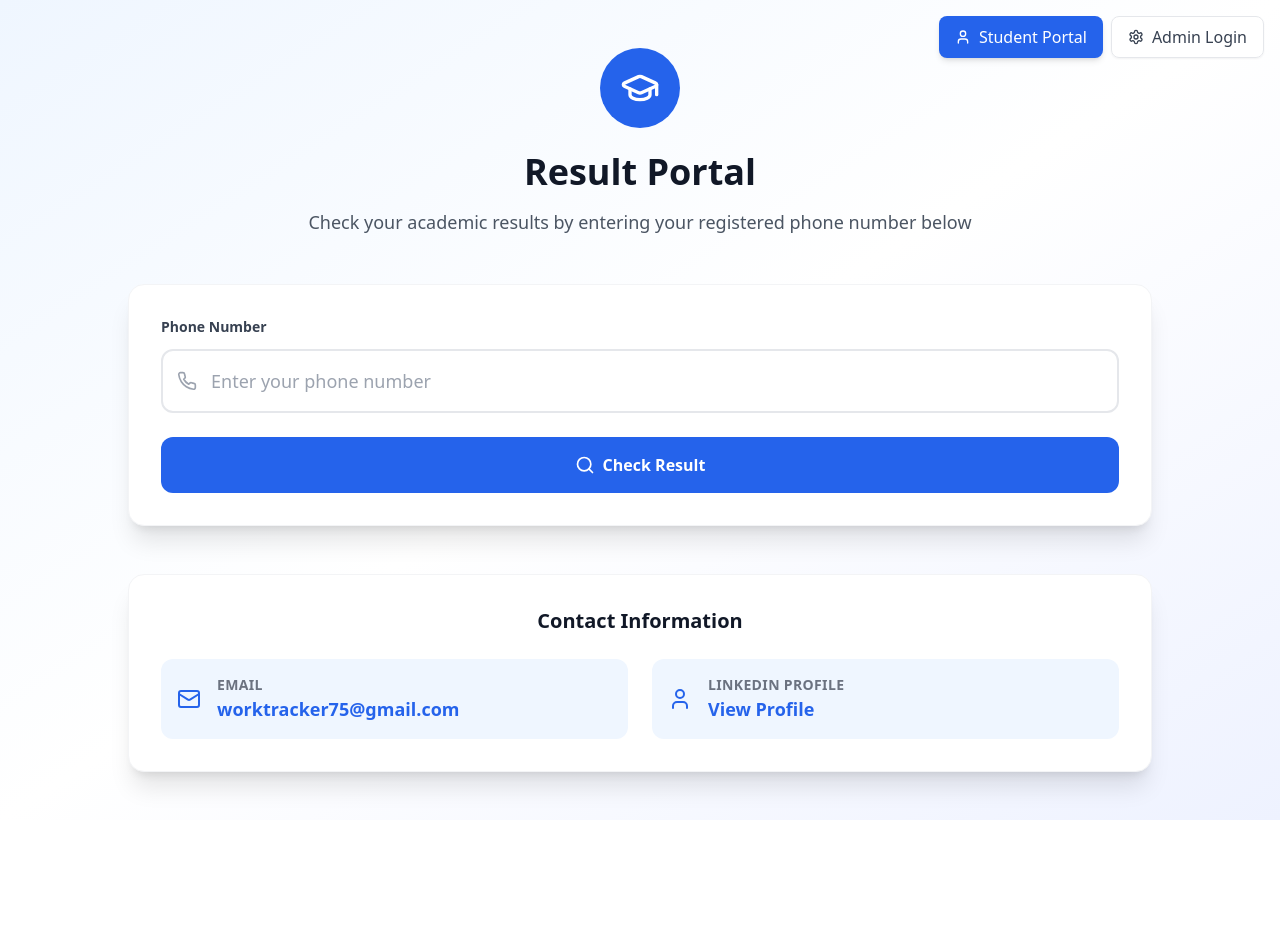
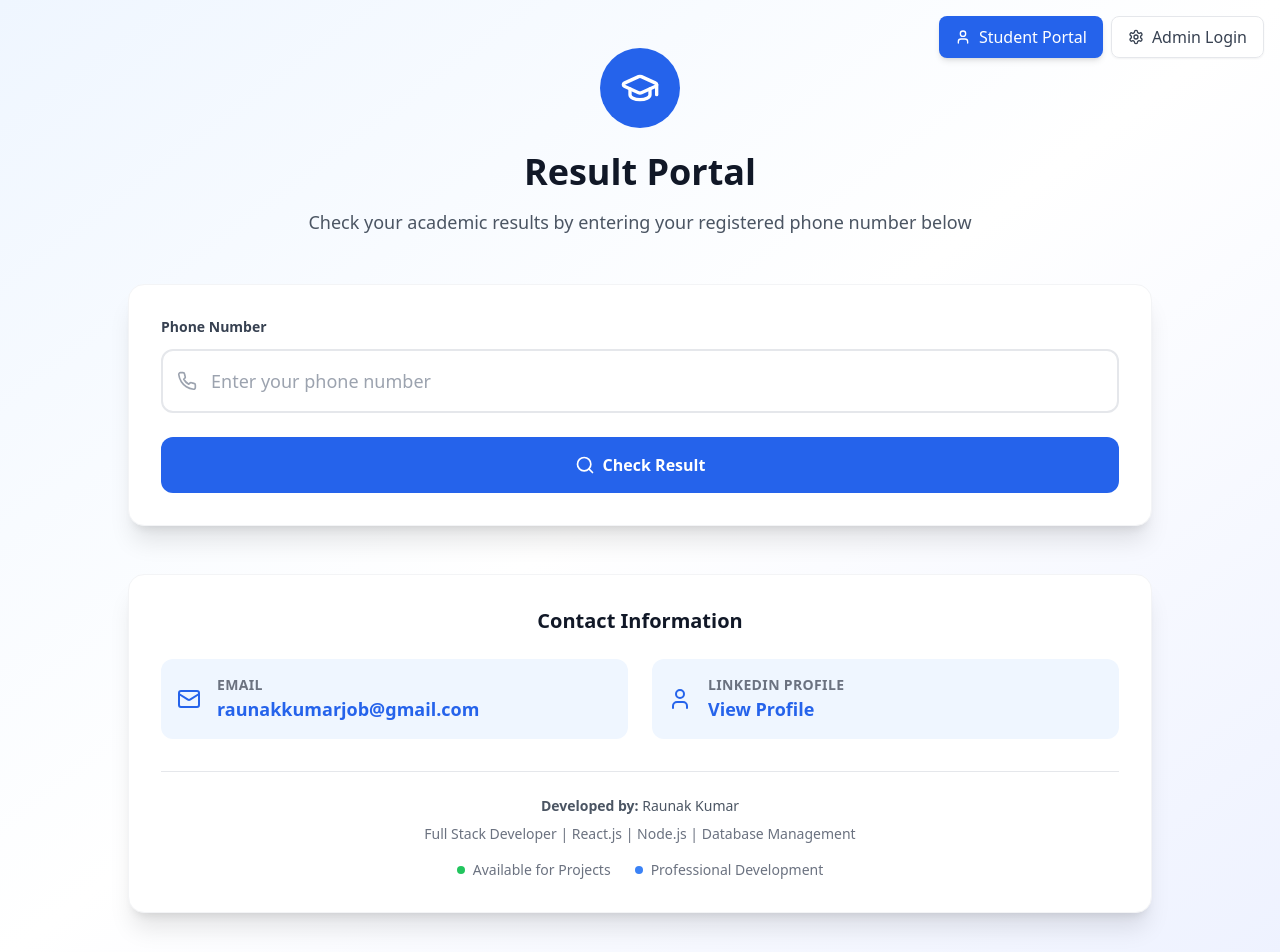
Before and after one commit to raunakkumarjob-a11y/quizresultportal, a React (Vite) app: page / in a window 1280 px wide. Shown: the top 952 px of the page. Before the commit the page ends 820 px from the top, so only its background shows below. Built offline with nearby package versions, Linux system fonts and the light colour scheme; no server answers.

Commit message:
Fix Admin Email Registration and Update Footer

```diff
--- a/src/components/StudentResultForm.tsx
+++ b/src/components/StudentResultForm.tsx
@@ -244,7 +244,7 @@ const StudentResultForm: React.FC = () => {
               <div>
                 <p className="text-sm font-semibold text-gray-500 uppercase tracking-wide">Email</p>
                 <a href="mailto:raunakkumarjob@gmail.com" className="text-lg font-bold text-blue-600 hover:text-blue-800">
-                  worktracker75@gmail.com
+                  raunakkumarjob@gmail.com
                 </a>
 
 
@@ -273,6 +273,28 @@ const StudentResultForm: React.FC = () => {
               </div>
             </div>
           </div>
+
+          {/* Developer Information */}
+          <div className="mt-8 pt-6 border-t border-gray-200">
+            <div className="text-center">
+              <p className="text-sm text-gray-600 mb-2">
+                <strong>Developed by:</strong> Raunak Kumar
+              </p>
+              <p className="text-sm text-gray-500 mb-4">
+                Full Stack Developer | React.js | Node.js | Database Management
+              </p>
+              <div className="flex justify-center items-center gap-6 text-sm text-gray-500">
+                <div className="flex items-center gap-2">
+                  <div className="w-2 h-2 bg-green-500 rounded-full"></div>
+                  <span>Available for Projects</span>
+                </div>
+                <div className="flex items-center gap-2">
+                  <div className="w-2 h-2 bg-blue-500 rounded-full"></div>
+                  <span>Professional Development</span>
+                </div>
+              </div>
+            </div>
+          </div>
         </div>
       </div>
     </div>
```
Also changed, not shown: 1 other file (tests, documents, lock files or other folders).
